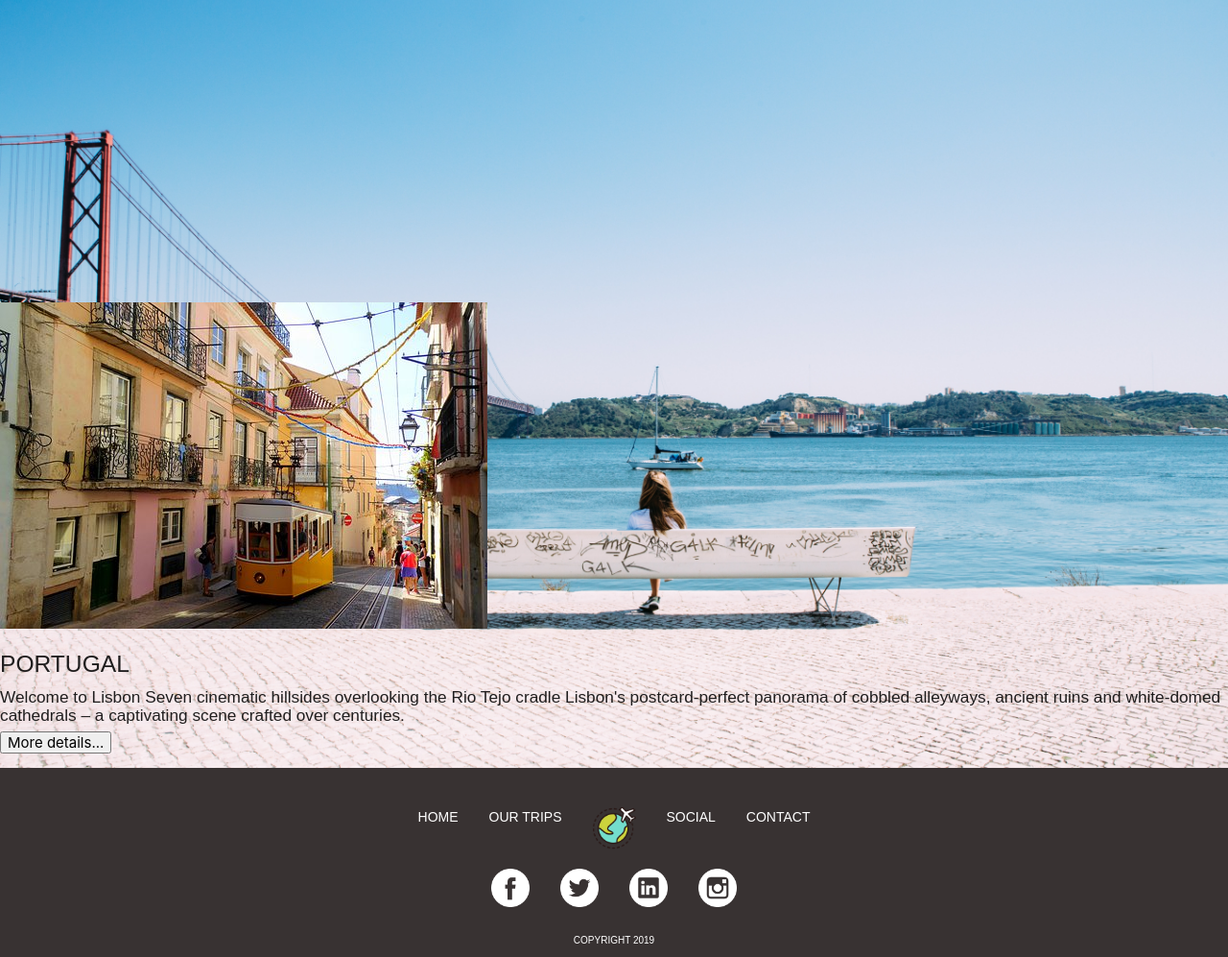
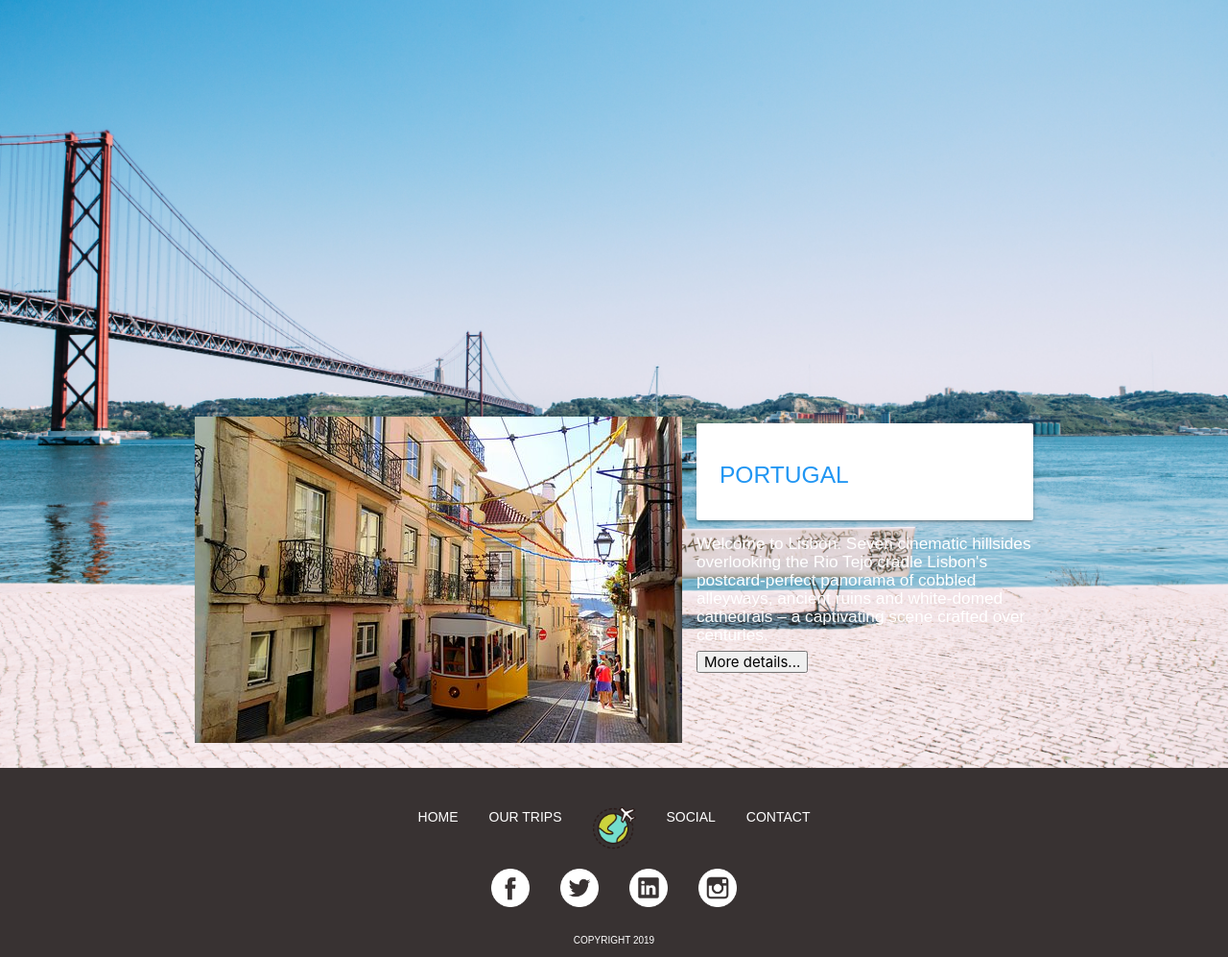
Before and after one commit to Naglis123/My-first-website-group-project-, a PHP site: page /list.php in a window 1280 px wide. Shown: the part 2468-3465 px from the top of the page at 96% size. Run offline with PHP 8.4, Linux system fonts and the light colour scheme.

Commit message:
listo layouto pakeitimai

```diff
--- a/list.php
+++ b/list.php
@@ -12,62 +12,105 @@
 
 			<?php include "virsutineJuosta.php"; ?>
 
-
-
-
 			<!-- 2 var -->
 				<div class="divider"></div>
 				<div class="shade"></div>
 				<div class="fonas1">
-   <div class="section">
+					<div class="container">
+						<div class="row">
+							<div class="pav14">
+							<div class="col s7">
+
 								<img src="images/marokas.jpg">
+								</div>
+								</div>
+							<div class="col s5">
+				<div class="card-panel">
+				    <span class="blue-text light-blue-darken-3">
 								<h5>MOROCCO</h5>
-    <h6 class="h-white6">Welcome to Morocco
+								</span>
+								</div>
+								<h6 class="h-white6">Welcome to Morocco.
 									Morocco is a gateway to Africa and a country of dizzying diversity. Here you'll find epic mountain ranges, ancient cities, sweeping deserts – and warm hospitality.
 									Mountains & Desert
 									From Saharan dunes to the peaks of the High Atlas, Morocco could have been tailor-made for travellers. Lyrical landscapes carpet this slice of North Africa like the richly coloured and patterned rugs you’ll lust after in local cooperatives. The mountains – not just the famous High Atlas but also the Rif and suntanned ranges leading to Saharan oases – offer simple, breathtaking pleasures: night skies glistening in the thin air, and views over a fluffy cloudbank from the Tizi n’Test pass. On lower ground, there are rugged coastlines, waterfalls and caves in forested hills, and the mighty desert.</h6>
 								<button>More details...</button>
 							</div>
 						</div>
-    <div class="shade">
-    <p>Stuff</p>
 					</div>
+				</div>
+
 			<div class="divider"></div>
+			<div class="shade"></div>
 			<div class="fonas2">
-    <div class="section">
+				<div class="container">
+					<div class="row">
+						<div class="col s7">
 							<img src="images/jerusalem.jpg">
+						</div>
+						<div class="col s5">
+							<div class="card-panel">
+				    <span class="blue-text light-blue-darken-3">
 							<h5>ISRAEL</h5>
-    <h6 class="h-white6">Welcome to Israel
+							</span>
+							</div>
+							<h6 class="h-white6">Welcome to Israel.
 							Few places on earth stir up passion the way that Israel does: the breathtaking beauty of its hills and valleys, the eerie stillness of the Dead Sea, the multi-coloured canyon of Makhtesh Ramon, and the ancient walls and pathways of Nazareth and Jerusalem. The call of the muezzin and the quiet prayers of Orthodox Jews at the Western Wall reflect how the religious devotion of the Muslims, Christians and Jews who live here runs through every facet of life.</h6>
 							<button>More details...</button>
 						</div>
 					</div>
-	<div class="shade">
-    <p>Stuff</p>
 				</div>
+			</div>
+
+
 			<div class="divider"></div>
+			<div class="shade"></div>
 			<div class="fonas3">
-  <div class="section">
+				<div class="container">
+					<div class="row">
+						<div class="col s7">
 							<img src="images/madeira.jpg">
+						</div>
+						<div class="col s5">
+							<div class="card-panel">
+				    <span class="blue-text light-blue-darken-3">
 							<h5>MADEIRA</h5>
-    <h6 class="h-white6">Welcome to Madeira
+							</span>
+							</div>
+							<h6 class="h-white6">Welcome to Madeira.
 							Geologically dramatic, bursting with exotic colour and warmed year-round by the Atlantic sun, Portugal’s most enchanting island is a place that keeps all its subtropical holiday promises. Pearl of the Atlantic, island of eternal spring…Madeira well deserves its fanciful nicknames and the affection visitors and locals alike feel for this tiny volcanic island that offers so much.</h6>
 							<button>More details...</button>
 						</div>
 					</div>
-	<div class="shade">
-    <p>Stuff</p>
 				</div>
+			</div>
+
 			<div class="divider"></div>
+			<div class="shade"></div>
 			<div class="fonas4">
-  <div class="section">
+				<div class="container">
+					<div class="row">
+						<div class="col s7">
 							<img src="images/lisbon.jpg">
+						</div>
+						<div class="col s5">
+						<div class="card-panel">
+				    <span class="blue-text light-blue-darken-3">
 							<h5>PORTUGAL</h5>
-    <h6>Welcome to Lisbon
+							</span>
+							</div>
+							<h6 class="h-white6">Welcome to Lisbon.
 							Seven cinematic hillsides overlooking the Rio Tejo cradle Lisbon's postcard-perfect panorama of cobbled alleyways, ancient ruins and white-domed cathedrals – a captivating scene crafted over centuries.</h6>
 							<button>More details...</button>
 						</div>
 					</div>
+				</div>
+			</div>
+
+
+
+
+			<!--  -->
 
 
 
--- a/styles/style.css
+++ b/styles/style.css
@@ -98,6 +98,9 @@
 	background-position: center center;
 }
 
+.pav14 {
+padding-right: 0px;
+}
 
 .shade {
 	position: absolute;
```
Lines whose indentation alone changed are shown as unchanged.
